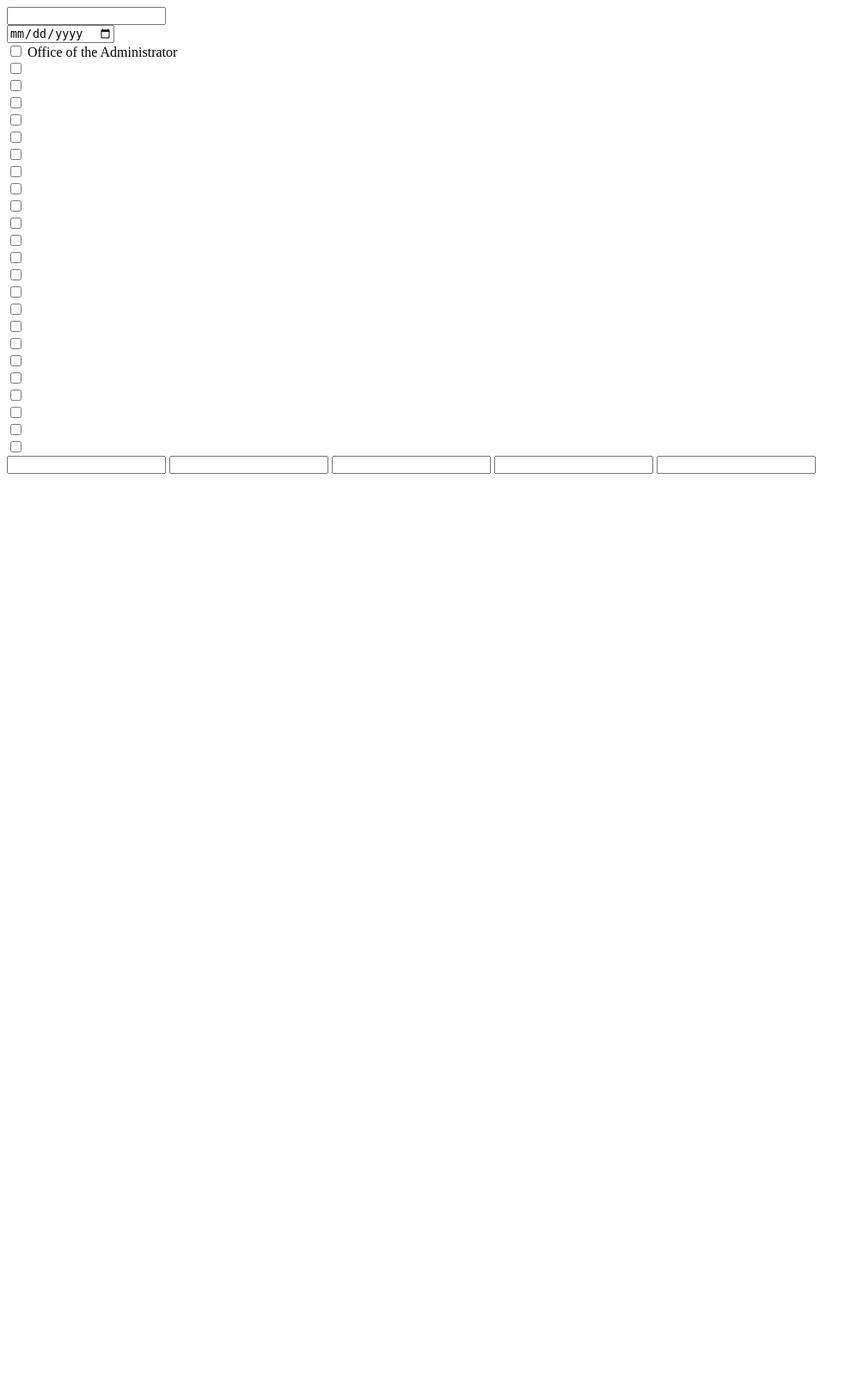
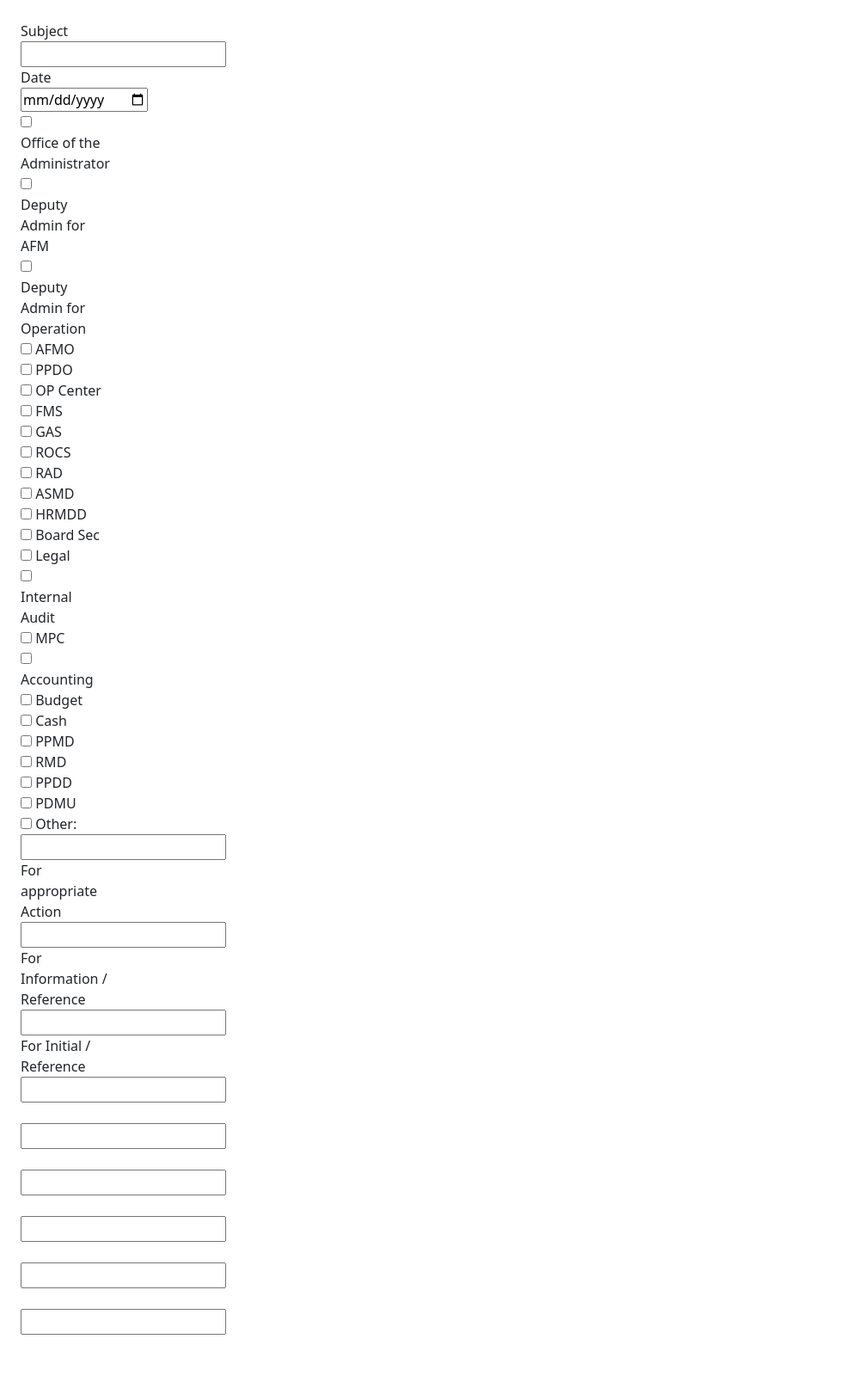
Before and after one commit to Jonn-Ian/Document_Tracking, a PHP site: page /Views/Pages/route_slip.php in a window 1280 px wide. Shown: the whole page at 86% size, without its empty margins (0-1004 px from the left). Before the commit the page ends 551 px from the top, so only its background shows below. Run offline with PHP 8.4, Linux system fonts and the light colour scheme.

Commit message:
route slip

```diff
--- a/Views/Pages/route_slip.php
+++ b/Views/Pages/route_slip.php
@@ -3,102 +3,179 @@
 <head>
     <meta charset="UTF-8">
     <meta name="viewport" content="width=device-width, initial-scale=1.0">
+    <link href="https://cdn.jsdelivr.net/npm/bootstrap@5.0.2/dist/css/bootstrap.min.css" rel="stylesheet" integrity="sha384-EVSTQN3/azprG1Anm3QDgpJLIm9Nao0Yz1ztcQTwFspd3yD65VohhpuuCOmLASjC" crossorigin="anonymous">
     <title>Document</title>
 </head>
 <body>
     <form action="" method ="post">
-        <input type="text" label="subject"><br>
+        <div class = "row g-4 p-4">
+
+        <div class = "col-md-6">
+        <label type="text">Subject</label><br>
+        <input type="subject" label="subject">
+
+
+        <div class = "col-md-6">
+        <label type="text">Date</label><br>
         <input type="date">
-        <div class="">
 
+        <div class = "col-md-4">
         <input type="checkbox" id="checkbox1" name="checkbox1">
-        <label for="checkbox1">Office of the Administrator</label><br>
+        <label for="checkbox1">Office of the Administrator</label>
+        </div>
 
+
+        <div class = "col-md-4">
         <input type="checkbox" id="checkbox2" name="checkbox2">
-        <label for="checkbox2"></label><br>
+        <label for="checkbox2">Deputy Admin for AFM</label>
+        </div>
 
+        <div class = "col-md-4">
         <input type="checkbox" id="checkbox3" name="checkbox3">
-        <label for="checkbox3"></label><br>
+        <label for="checkbox3">Deputy Admin for Operation</label>
+        </div>
 
+        <div class = "col-md-4">
         <input type="checkbox" id="checkbox4" name="checkbox4">
-        <label for="checkbox4"></label><br>
+        <label for="checkbox4">AFMO</label>
+        </div>
 
+        <div class = "col-md-4">
         <input type="checkbox" id="checkbox5" name="checkbox5">
-        <label for="checkbox5"></label><br>
+        <label for="checkbox5">PPDO</label>
+        </div>
 
+        <div class = "col-md-4">
         <input type="checkbox" id="checkbox6" name="checkbox6">
-        <label for="checkbox6"></label><br>
+        <label for="checkbox6">OP Center</label>
+        </div>
 
+        <div class = "col-md-4">
         <input type="checkbox" id="checkbox7" name="checkbox7">
-        <label for="checkbox7"></label><br>
+        <label for="checkbox7">FMS</label>
+        </div>
 
+        <div class = "col-md-4">
         <input type="checkbox" id="checkbox8" name="checkbox8">
-        <label for="checkbox8"></label><br>
+        <label for="checkbox8">GAS</label>
+        </div>
 
+        <div class = "col-md-4">
         <input type="checkbox" id="checkbox9" name="checkbox9">
-        <label for="checkbox9"></label><br>
+        <label for="checkbox9">ROCS</label>
+        </div>
 
+        <div class = "col-md-4">
         <input type="checkbox" id="checkbox10" name="checkbox10">
-        <label for="checkbox10"></label><br>
+        <label for="checkbox10">RAD</label>
+        </div>
 
+        <div class = "col-md-4">
         <input type="checkbox" id="checkbox11" name="checkbox11">
-        <label for="checkbox11"></label><br>
+        <label for="checkbox11">ASMD</label>
+        </div>
 
+        <div class = "col-md-4">
         <input type="checkbox" id="checkbox12" name="checkbox12">
-        <label for="checkbox12"></label><br>
+        <label for="checkbox12">HRMDD</label>
+        </div>
 
+        <div class = "col-md-4">
         <input type="checkbox" id="checkbox13" name="checkbox13">
-        <label for="checkbox13"></label><br>
+        <label for="checkbox13">Board Sec</label>
+        </div>
 
+        <div class = "col-md-4">
         <input type="checkbox" id="checkbox14" name="checkbox14">
-        <label for="checkbox14"></label><br>
+        <label for="checkbox14">Legal</label>
+        </div>
 
+        <div class = "col-md-4">
         <input type="checkbox" id="checkbox15" name="checkbox15">
-        <label for="checkbox15"></label><br>
+        <label for="checkbox15">Internal Audit</label>
+        </div>
 
+        <div class = "col-md-4">
         <input type="checkbox" id="checkbox16" name="checkbox16">
-        <label for="checkbox16"></label><br>
+        <label for="checkbox16">MPC</label>
+        </div>
 
+        <div class = "col-md-4">
         <input type="checkbox" id="checkbox17" name="checkbox17">
-        <label for="checkbox17"></label><br>
+        <label for="checkbox17">Accounting</label>
+        </div>
 
+        <div class = "col-md-4">
         <input type="checkbox" id="checkbox18" name="checkbox18">
-        <label for="checkbox18"></label><br>
+        <label for="checkbox18">Budget</label>
+        </div>
 
+        <div class = "col-md-4">
         <input type="checkbox" id="checkbox19" name="checkbox19">
-        <label for="checkbox19"></label><br>
+        <label for="checkbox19">Cash</label>
+        </div>
 
+        <div class = "col-md-4">
         <input type="checkbox" id="checkbox20" name="checkbox20">
-        <label for="checkbox20"></label><br>
+        <label for="checkbox20">PPMD</label>
+        <div class = "col-md-4">
+        </div>
 
         <input type="checkbox" id="checkbox21" name="checkbox21">
-        <label for="checkbox21"></label><br>
+        <label for="checkbox21">RMD</label>
+        <div class = "col-md-4">
+        </div>
 
         <input type="checkbox" id="checkbox22" name="checkbox22">
-        <label for="checkbox22"></label><br>
+        <label for="checkbox22">PPDD</label>
+        </div>
 
+        <div class = "col-md-4">
         <input type="checkbox" id="checkbox23" name="checkbox23">
-        <label for="checkbox23"></label><br>
+        <label for="checkbox23">PDMU</label>
+        </div>
 
+        <div class = "col-md-4">
         <input type="checkbox" id="checkbox24" name="checkbox24">
-        <label for="checkbox24"></label><br>
+        <label for="checkbox24">Other:</label>
+        </div>
 
+        <div class = "col-md-4">
         <input type="checkbox25">
-        <label for="checkbox25"></label>
+        <label for="checkbox25">For appropriate Action</label>
+        </div>
 
+        <div class = "col-md-4">
         <input type="checkbox26">
-        <label for="checkbox26"></label>
+        <label for="checkbox26">For Information / Reference</label>
+        </div>
 
+        <div class = "col-md-4">
         <input type="checkbox27">
-        <label for="checkbox27"></label>
+        <label for="checkbox27">For Initial / Reference</label>
+        </div>
 
+        <div class = "col-md-4">
         <input type="checkbox28">
         <label for="checkbox28"></label>
 
         <input type="checkbox29">
         <label for="checkbox29"></label>
-        </div>
 
+        <input type="checkbox30">
+        <label for="checkbox30"></label>
+
+        <input type="checkbox31">
+        <label for="checkbox31"></label>
+
+        <input type="checkbox32">
+        <label for="checkbox32"></label>
+
+        <input type="checkbox33">
+        <label for="checkbox33"></label>
+    </div>
+    </div>
+    </div>
     </form>
 </body>
 </html>
```
Also changed, not shown: javascript/upload_file.js (added).
